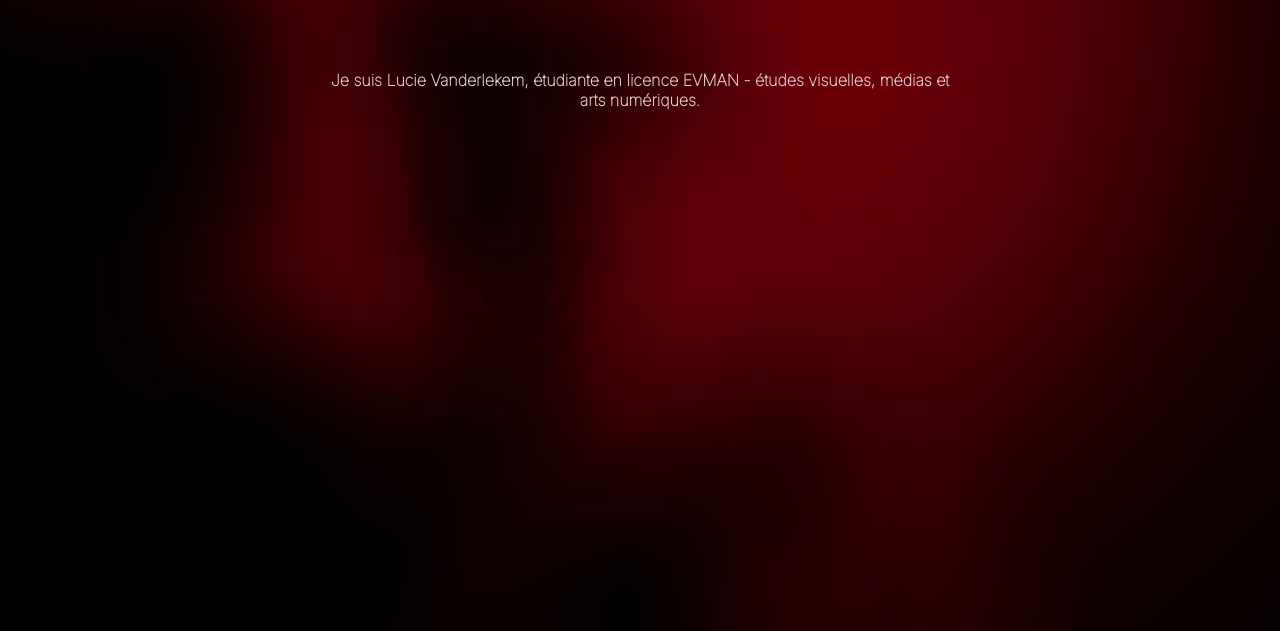
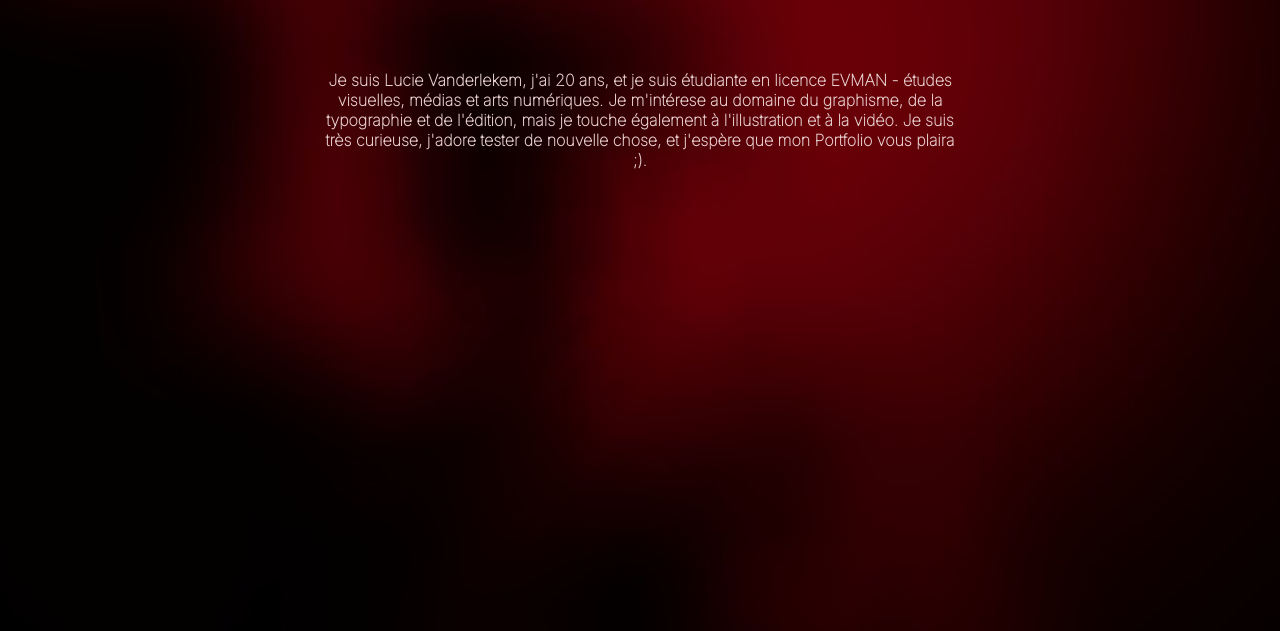
Before and after one commit to luuciepng/luuciepng.github.io, a plain HTML site: page menu_apropos.html in a window 1280 px wide. Shown: the part 169-800 px from the top of the page. Drawn offline with Linux system fonts and the light colour scheme.

Commit message:
deuxieme version

```diff
--- a/menu_apropos.html
+++ b/menu_apropos.html
@@ -14,7 +14,7 @@
     <p class="titrepages"> À PROPOS </p>
 
     <div class="descriptionprojet">
-      <p>Je suis Lucie Vanderlekem, étudiante en licence EVMAN - études visuelles, médias et arts numériques. </p>
+      <p>Je suis Lucie Vanderlekem, j'ai 20 ans, et je suis étudiante en licence EVMAN - études visuelles, médias et arts numériques. Je m'intérese au domaine du graphisme, de la typographie et de l'édition, mais je touche également à l'illustration et à la vidéo. Je suis très curieuse, j'adore tester de nouvelle chose, et j'espère que mon Portfolio vous plaira ;).</p>
     </div>
 
   </body>
```
